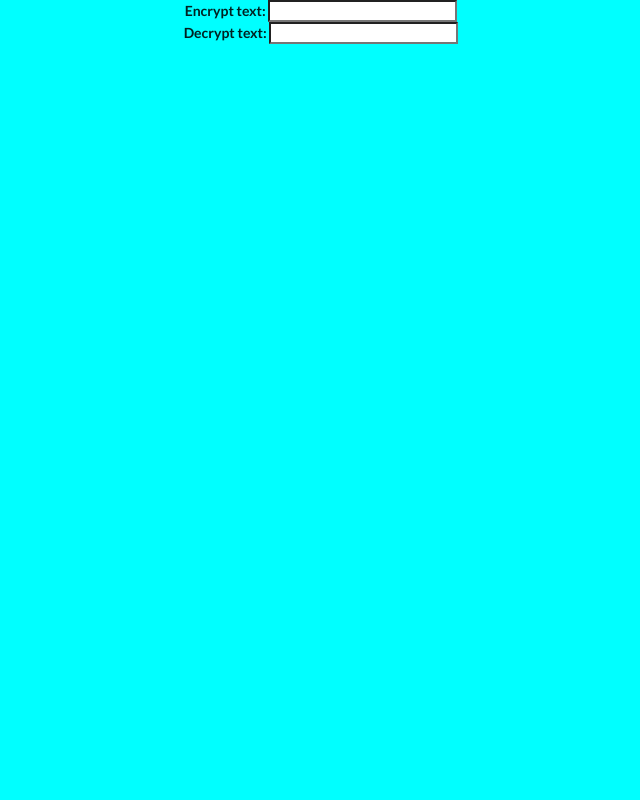
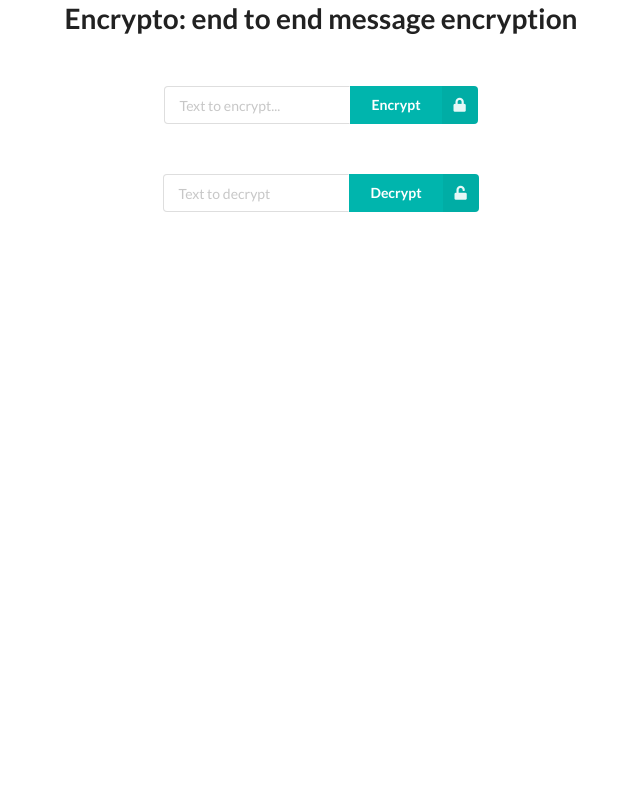
Before and after one commit to JettChenT/encryptii-server, a Flask app: page / in a window 1280 px wide. Shown: the whole page, without its empty margins (319-959 px from the left). Run offline with Flask 2, Linux system fonts and the light colour scheme.

Commit message:
Much better user interface

```diff
--- a/app.py
+++ b/app.py
@@ -10,13 +10,13 @@ enc = Encryptor()
 def home():
     return render_template('index.html')
 
-@app.route('/encrypt',methods=["POST"])
+@app.route('/encrypt',methods=["POST","GET"])
 def encrypt():
     msg = request.form['message']
     encrypted_message = enc.encrypt(msg)
     return render_template('dis_encrypted.html',msg=encrypted_message.decode())
 
-@app.route('/decrypt',methods=["POST"])
+@app.route('/decrypt',methods=["POST","GET"])
 def decrypt():
     msg = request.form['message'].encode()
     decrypted_message = enc.decrypt(msg)
@@ -25,4 +25,4 @@ def decrypt():
     return render_template('dis_decrypted.html',msg=decrypted_message)
 
 if __name__ == '__main__':
-    app.run()
+    app.run(debug=True)
--- a/templates/base.html
+++ b/templates/base.html
@@ -10,7 +10,6 @@
     <title>{% block title %}{% endblock %}</title>
     <style>
         body {
-            background-color: aqua;
             overflow: hidden;
             margin:auto;
             text-align: center;
@@ -23,6 +22,10 @@
         .visible {
             display: block;
         }
+        form{
+            margin-bottom: 50px;
+            margin-top:50px;
+        }
     </style>
     <script src="https://code.jquery.com/jquery-3.4.1.min.js"
         integrity="sha256-CSXorXvZcTkaix6Yvo6HppcZGetbYMGWSFlBw8HfCJo=" crossorigin="anonymous"></script>
--- a/templates/index.html
+++ b/templates/index.html
@@ -1,12 +1,29 @@
 {% extends "base.html" %}
-{% block title %}Index{% endblock %}
+{% block title %}Encrypto{% endblock %}
 {% block main %}
+<h1>Encrypto: end to end message encryption</h1>
+
 <form action="/encrypt" method="POST">
-    <span><b>Encrypt text:</b></span>
-    <input type="text" name="message">
+    <div class="ui action input">
+        <input type="text" name="message" placeholder="Text to encrypt...">
+        <button class="ui teal right labeled icon button">
+            <i class="lock icon"></i>
+            Encrypt
+        </button>
+    </div>
 </form>
 <form action="/decrypt" method="post">
-    <span><b>Decrypt text:</b></span>
-    <input type="text" name="message">
+    <div class="ui action input">
+        <input type="text" name="message" placeholder="Text to decrypt">
+        <button class="ui teal right labeled icon button">
+            <i class="unlock icon"></i>
+            Decrypt
+        </button>
+    </div>
 </form>
+<script>
+    function formSubmit(){
+        form.submit()
+    }
+</script>
 {% endblock %}
```
